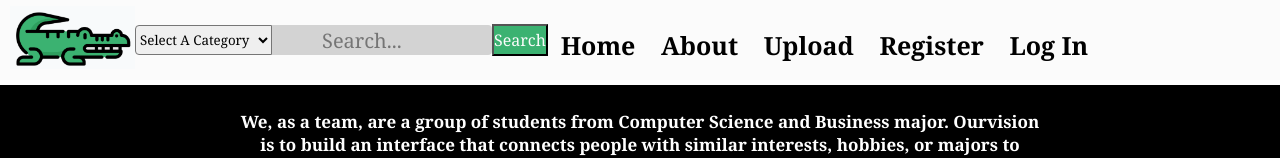
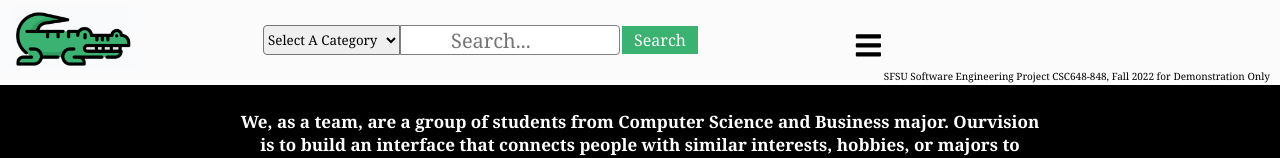
Before and after one commit to benztimm/csc648-03-fa22-team04, a React (Create React App) app in the folder application/frontend/: page / in a window 1280 px wide. Shown: the top 158 px of the page. Built offline with nearby package versions, Linux system fonts and the light colour scheme; no server answers.

Commit message:
Fixed navbar css

```diff
--- a/application/frontend/src/components/Navbar/Navbar.css
+++ b/application/frontend/src/components/Navbar/Navbar.css
@@ -59,16 +59,35 @@
     border-radius: 0px 4px 4px 0px;
     font-size: 20px;
     padding-left: 50px;
-    background-color: lightgray;
-    color: black;
+    background-color: white;
+    color: grey;
+    border: solid 1px;
+    border-color: grey;
   }
 
   header button{
-    width:80;
+    width:80px;
     height: 32px;
     font-size: 16px;
     background-color: #3BB271;
     color: #fbfbfb;
+    border-color: black;
+    border: solid;
+    border-width: 2px;
+  }
+
+  header button:hover{
+    width:80px;
+    height: 32px;
+    font-size: 16px;
+    background-color: #2a8051;
+    color: #fbfbfb;
+    border-color: black;
+    border: solid 2px;
+  }
+
+  .nav-space-filler {
+    width: 10vw;
   }
 /*
   .page-links {
@@ -86,7 +105,7 @@
 
 
 
-  @media only screen and (max-width: 1024px){
+  @media only screen and (max-width: 1500px){
     header .nav-btn{
       visibility: visible;
       opacity: 1;
--- a/application/frontend/src/components/Navbar/Navbar.js
+++ b/application/frontend/src/components/Navbar/Navbar.js
@@ -104,7 +104,7 @@ const Navbar = () =>{
     return(
         <header>
             <h3> <img src={logo} className="img-fluid" width={125} height={120}></img> </h3>
-
+            <div className='nav-space-filler'></div>
 
             <select  className='cat-Select' onChange={changeHandlerCategory}>
                 <option value="">Select A Category</option>
@@ -117,6 +117,8 @@ const Navbar = () =>{
 
             <input onChange={changeHandler} type="text" placeholder="Search..."/>
             <button onClick={searchClick}>Search</button>
+
+            <div className='nav-space-filler'></div>
 
             <div className='page-links'>
                 <nav ref= {navRef}>
```
